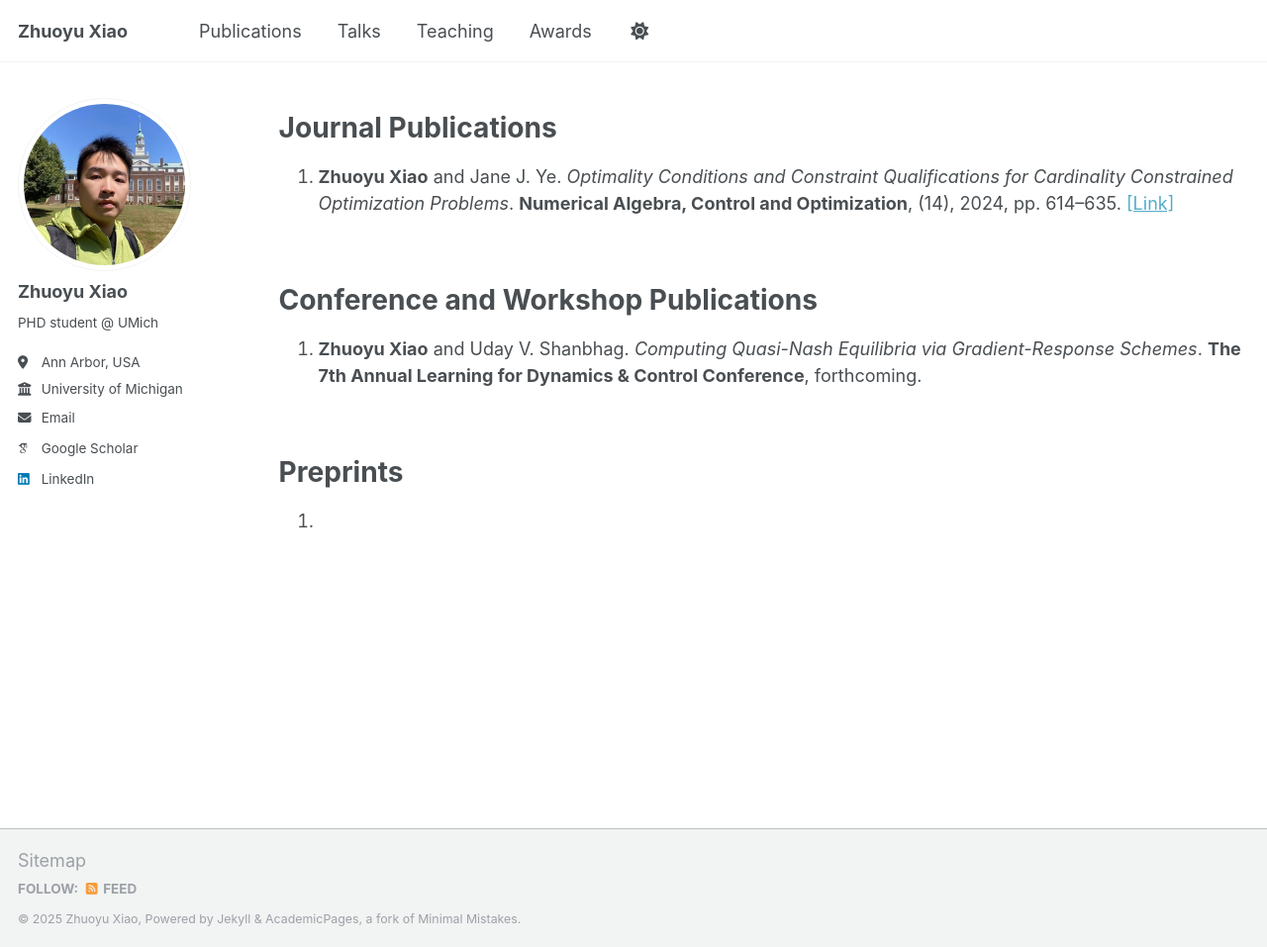
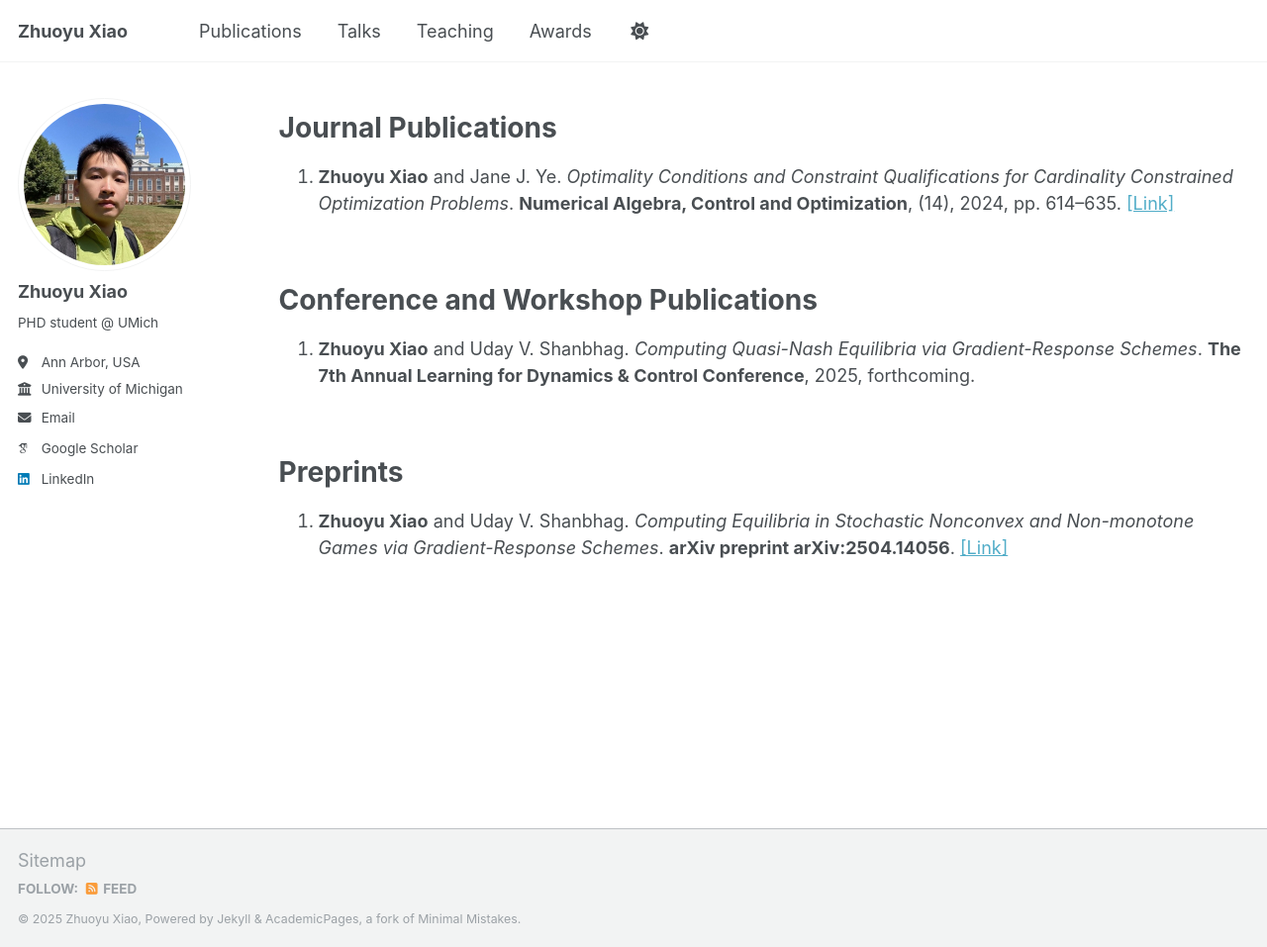
Before and after one commit to zyxiao97/zyxiao97.github.io, a Jekyll site: the page built from _pages/publications.md, in a window 1280 px wide and 957 px high. Shown: the whole window at 99% size. Built offline with Jekyll 4.4.1, drawn with Linux system fonts in a browser that asks for light colours; some web fonts are replaced.

Commit message:
Update publications.md

```diff
--- a/_pages/publications.md
+++ b/_pages/publications.md
@@ -13,10 +13,10 @@ Journal Publications
 
 Conference and Workshop Publications
 ======
-1. **Zhuoyu Xiao** and Uday V. Shanbhag. *Computing Quasi-Nash Equilibria via Gradient-Response Schemes*. **The 7th Annual Learning for Dynamics & Control Conference**, forthcoming.
+1. **Zhuoyu Xiao** and Uday V. Shanbhag. *Computing Quasi-Nash Equilibria via Gradient-Response Schemes*. **The 7th Annual Learning for Dynamics & Control Conference**, 2025, forthcoming.
 
 <br>
 
 Preprints
 ======
-1.
+1. **Zhuoyu Xiao** and Uday V. Shanbhag. *Computing Equilibria in Stochastic Nonconvex and Non-monotone Games via Gradient-Response Schemes*. **arXiv preprint arXiv:2504.14056**. [[Link]](https://arxiv.org/abs/2504.14056)
```
